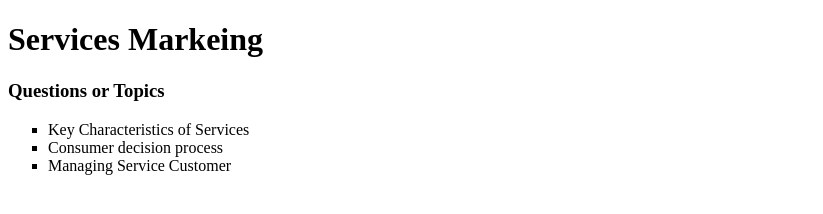
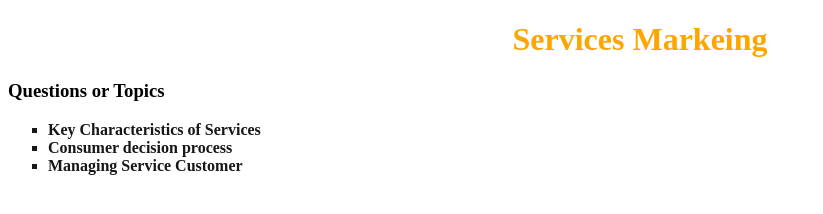
Before and after one commit to jasimbdpro/Service-Marketing-Viva, a plain HTML site: page index.html in a window 1280 px wide. Shown: the whole page, without its empty margins (0-823 px from the left). Drawn offline with Linux system fonts and the light colour scheme.

Commit message:
some css

```diff
--- a/index.html
+++ b/index.html
@@ -7,12 +7,12 @@
     <link rel="stylesheet" href="style.css">
 </head>
 <body>
-    <H1>Services Markeing</H1>
+    <H1 id="subject">Services Markeing</H1>
     <h3>Questions or Topics</h3>
     <ul type="square">
-        <li>Key Characteristics of Services</li>
-        <li>Consumer decision process</li>
-        <li>Managing Service Customer</li>
+        <li class="top">Key Characteristics of Services</li>
+        <li class="top">Consumer decision process</li>
+        <li class="top">Managing Service Customer</li>
     </ul>
 </body>
 </html>
--- a/style.css
+++ b/style.css
@@ -0,0 +1,9 @@
+#subject{
+    text-align: center;
+    color: orange;
+}
+.top{
+    color: hsl(0, 0%, 9%);
+    font-family: 'Courier New', Courier, monospace sans-serif;
+    font-weight: 900;
+}
```
